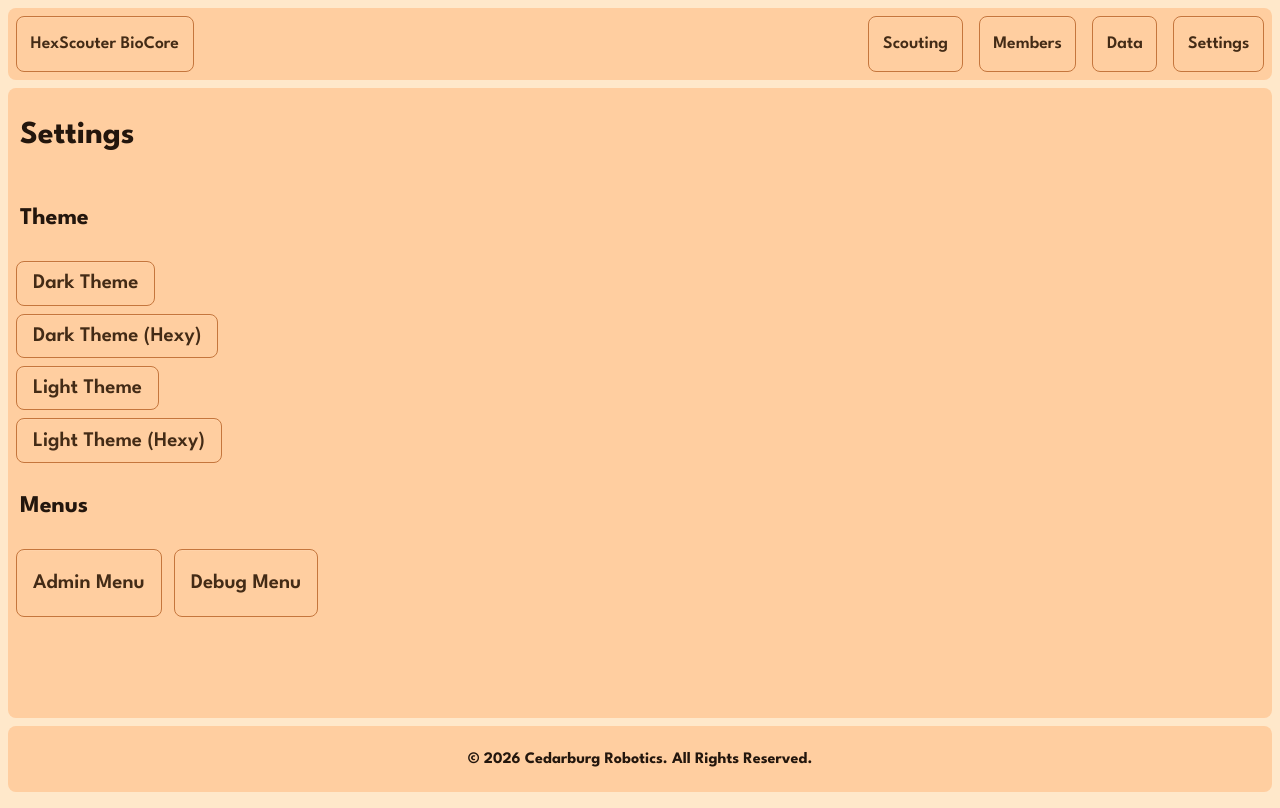
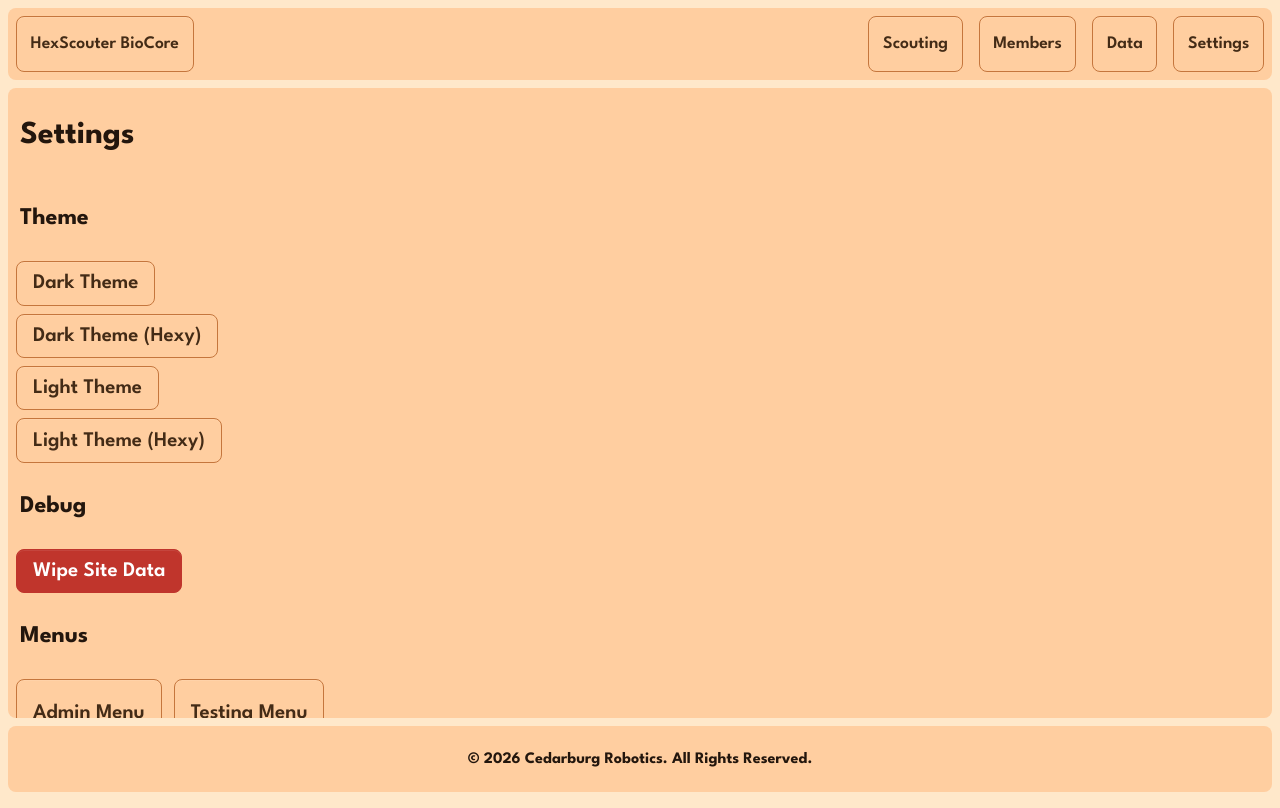
Before and after one commit to connorbieszk/ScoutHub27, a SvelteKit app: page /settings in a window 1280 px wide. Built offline with nearby package versions, Linux system fonts and the light colour scheme.

Commit message:
Add site data wipe button + formatting

```diff
--- a/src/lib/components/forms/Button.svelte
+++ b/src/lib/components/forms/Button.svelte
@@ -18,7 +18,6 @@
 		size?: 'sm' | 'md' | 'lg';
 	} = $props();
 
-
 	const sizeStyles = {
 		sm: {
 			fontSize: '0.95rem',
@@ -38,7 +37,9 @@
 	} as const;
 
 	const currentSize = $derived(sizeStyles[size]);
-	const resolvedHref = $derived(href ? (resolve as unknown as (value: string) => string)(href) : undefined);
+	const resolvedHref = $derived(
+		href ? (resolve as unknown as (value: string) => string)(href) : undefined
+	);
 </script>
 
 {#if href}
--- a/src/lib/components/ui/Footer.svelte
+++ b/src/lib/components/ui/Footer.svelte
@@ -1,3 +1,3 @@
 <div class="footer">
-   <h4> © 2026 Cedarburg Robotics. All Rights Reserved.</h4>
+	<h4>© 2026 Cedarburg Robotics. All Rights Reserved.</h4>
 </div>
--- a/src/routes/settings/+page.svelte
+++ b/src/routes/settings/+page.svelte
@@ -1,6 +1,38 @@
-<script>
+<script lang="ts">
 	import Button from '$lib/components/forms/Button.svelte';
 	import { Themes, setTheme } from '$lib/themes';
+
+	var confirm: boolean = $state(false);
+
+	async function aggressiveWipeAndReload() {
+		if (!confirm) {
+			confirm = true;
+			return;
+		}
+		if ('serviceWorker' in navigator) {
+			const registrations = await navigator.serviceWorker.getRegistrations();
+			for (const registration of registrations) {
+				await registration.unregister();
+			}
+		}
+
+		if ('caches' in window) {
+			const cacheNames = await caches.keys();
+			await Promise.all(cacheNames.map((name) => caches.delete(name)));
+		}
+
+		localStorage.clear();
+		sessionStorage.clear();
+
+		document.cookie.split(';').forEach((cookie) => {
+			const eqPos = cookie.indexOf('=');
+			const name = eqPos > -1 ? cookie.substring(0, eqPos).trim() : cookie.trim();
+			document.cookie = `${name}=;expires=Thu, 01 Jan 1970 00:00:00 GMT;path=/;`;
+			document.cookie = `${name}=;expires=Thu, 01 Jan 1970 00:00:00 GMT;path=/;domain=${window.location.hostname};`;
+		});
+
+		window.location.reload();
+	}
 </script>
 
 <svelte:head>
@@ -47,15 +79,21 @@
 	</Button>
 	<br />
 	<div class="title">
+		<h2>Debug</h2>
+	</div>
+	<Button onclick={aggressiveWipeAndReload} type="reset" variant="danger"
+		>{confirm ? 'Confirm?' : 'Wipe Site Data'}</Button
+	>
+	<br />
+	<div class="title">
 		<h2>Menus</h2>
 	</div>
 	<Button href="/admin">Admin Menu</Button>
-	<Button href="/debug">Debug Menu</Button>
+	<Button href="/debug">Testing Menu</Button>
 </div>
 
 <style>
 	div.title {
 		padding: var(--default-padding);
 	}
-
 </style>
```
Also changed, not shown: src/lib/components/forms/Checkbox.svelte (+1 -7 lines), src/lib/components/forms/NumberInput.svelte (+6 -6 lines), src/lib/components/forms/Slider.svelte (+11 -3 lines), src/lib/components/ui/NavigationBar.svelte (+3 -4 lines).
